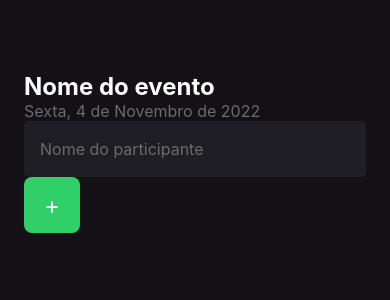
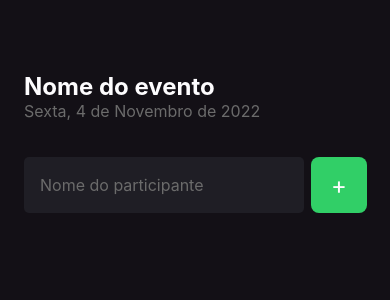
Before and after one commit to LucasAnP/imhere, a React Native app: screen / in a window 390 px wide. Shown: the top 300 px of the page. Built offline with nearby package versions, Linux system fonts and the light colour scheme.

Commit message:
Home: styles of forms

```diff
--- a/src/screens/Home/index.tsx
+++ b/src/screens/Home/index.tsx
@@ -13,6 +13,7 @@ export function Home() {
 
       <Text style={styles.eventDate}>Sexta, 4 de Novembro de 2022</Text>
 
+      <View style={styles.form}>
         <TextInput
           style={styles.input}
           placeholder="Nome do participante"
@@ -23,5 +24,6 @@ export function Home() {
           <Text style={styles.buttonText}>+</Text>
         </TouchableOpacity>
       </View>
+    </View>
   );
 }
--- a/src/screens/Home/styles.ts
+++ b/src/screens/Home/styles.ts
@@ -17,12 +17,14 @@ export const styles = StyleSheet.create({
     fontSize: 16,
   },
   input: {
+    flex: 1,
     height: 56,
     backgroundColor: "#1f1e25",
     borderRadius: 5,
     color: "#fdfcfe",
     padding: 16,
     fontSize: 16,
+    marginRight: 7,
   },
   button: {
     width: 56,
@@ -37,4 +39,10 @@ export const styles = StyleSheet.create({
     color: "#fdfcfe",
     fontSize: 24,
   },
+  form: {
+    width: "100%",
+    flexDirection: "row",
+    marginTop: 36,
+    marginBottom: 42,
+  },
 });
```
Lines whose indentation alone changed are shown as unchanged.
